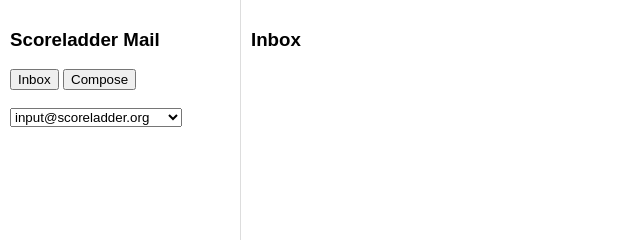
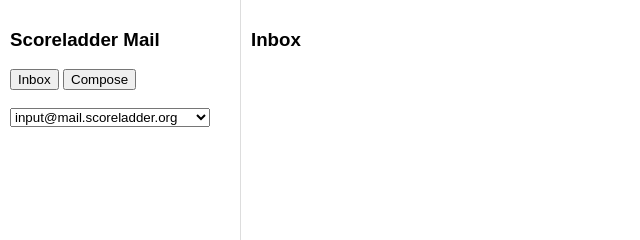
Before and after one commit to Scoreladder/mail.scoreladder.org, a plain HTML site: page index.html in a window 1280 px wide. Shown: the top 240 px of the page, 0-640 px from the left. Drawn offline with Linux system fonts and the light colour scheme; no server answers.

Commit message:
update email pattern

```diff
--- a/index.html
+++ b/index.html
@@ -43,9 +43,9 @@
   <br/><br/>
 
   <select id="from">
-    <option value="input@scoreladder.org">input@scoreladder.org</option>
-    <option value="support@scoreladder.org">support@scoreladder.org</option>
-    <option value="bot@scoreladder.org">bot@scoreladder.org</option>
+    <option value="input@mail.scoreladder.org">input@mail.scoreladder.org</option>
+    <option value="support@mail.scoreladder.org">support@mail.scoreladder.org</option>
+    <option value="bot@mail.scoreladder.org">bot@mail.scoreladder.org</option>
   </select>
 </div>
 
```
